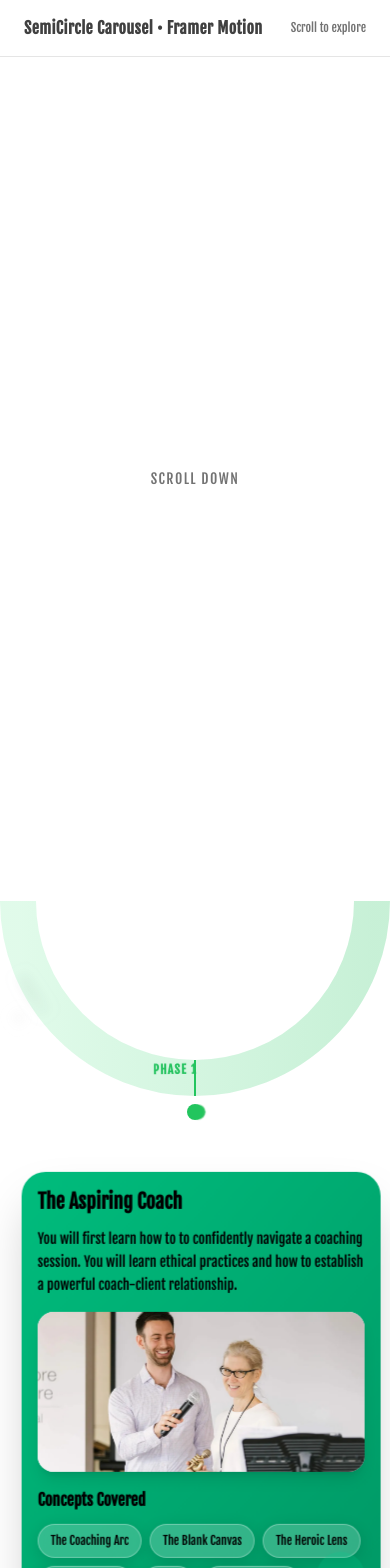
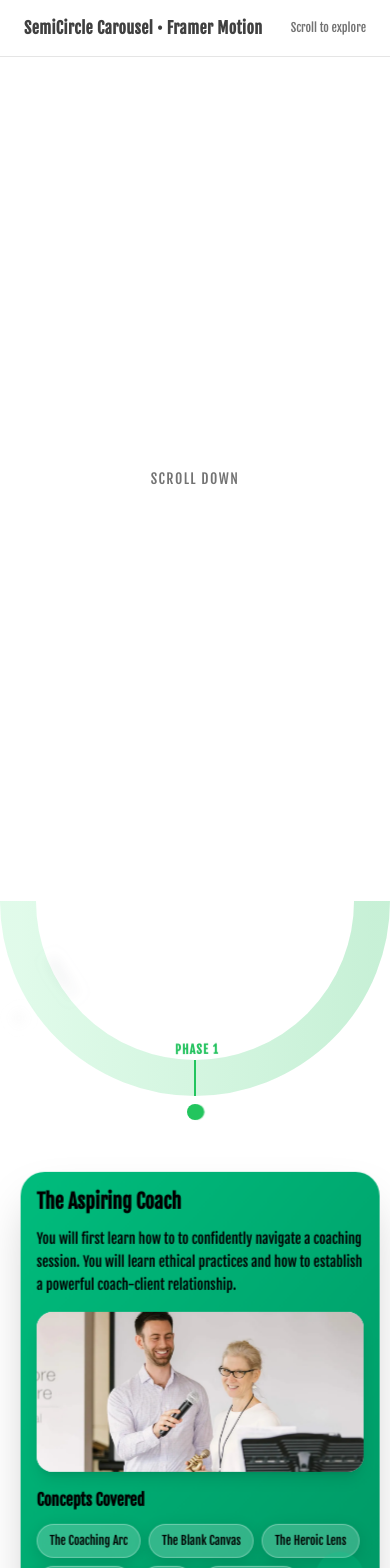
Before and after one commit to HozefaRauf/cache-comp-16, a Next.js app: page /framer-motion in a window 390 px wide. Shown: the top 1568 px of the page. Built offline with nearby package versions, Linux system fonts and the light colour scheme.

Commit message:
its done on mobile

```diff
--- a/app/framer-motion/page.tsx
+++ b/app/framer-motion/page.tsx
@@ -196,6 +196,7 @@ function ArcPhaseLabel({
   thresholdDeg,
   clearDeg,
   centerRefDeg,
+  isMobile,
 }: {
   label: string;
   radius: number;
@@ -209,6 +210,7 @@ function ArcPhaseLabel({
   thresholdDeg: number;
   clearDeg: number;
   centerRefDeg: number;
+  isMobile: boolean;
 }) {
   const angleDeg = useTransform(angleOffset, (off) => baseAngle + off);
   const x = useTransform(angleDeg, (a) => cx + radius * Math.cos(deg2rad(a)));
@@ -257,8 +259,8 @@ function ArcPhaseLabel({
       style={{
         left: x,
         top: y,
-        translateX: '-100%', // anchor text to extend inward (left) from the arc
-        translateY: '-50%',
+        translateX: isMobile ? '-50%' : '-100%', // mobile centers; desktop extends inward
+        translateY: isMobile ? '-100%' : '-50%',
         rotate: rot,
         opacity: isReduced ? 1 : opacity,
         scale: isReduced ? 1 : scale,
@@ -416,7 +418,9 @@ function SemiCircleCarousel({
   const cx = R;
   const cy = R;
 
-  const totalPinHeight = Math.max(items.length, 2) * pinVHPerItem * Math.max(1, sweepMultiplier); // in vh
+  // Mobile: halve the physical scroll length by reducing per-item pin height
+  const effectivePinVHPerItem = isMobile ? pinVHPerItem * 0.35 : pinVHPerItem;
+  const totalPinHeight = Math.max(items.length, 2) * effectivePinVHPerItem * Math.max(1, sweepMultiplier); // in vh
 
   // Values derived from base angles
   const deltaDeg = n > 1 ? Math.abs(endEff - startEff) / (n - 1) : span;
@@ -761,7 +765,7 @@ function SemiCircleCarousel({
                     const base = baseAngles[i];
                     const phaseLabel = `PHASE ${i + 1}`;
                     // Place near the inner edge of the arc stroke for crisp alignment (slightly inside on mobile)
-                    const phaseRadius = isMobile ? (R - Math.round(arcStrokeW * 0.5) - 10) : (R - arcStrokeW - 20);
+                    const phaseRadius = isMobile ? (R - Math.round(arcStrokeW * 0.5) - 18) : (R - arcStrokeW - 20);
                     return (
                       <ArcPhaseLabel
                         key={`phase-${i}`}
@@ -777,6 +781,7 @@ function SemiCircleCarousel({
                         thresholdDeg={thresholdDeg}
                         clearDeg={clearDeg}
                         centerRefDeg={centerRefDeg}
+                        isMobile={isMobile}
                       />
                     );
                   })}
```
